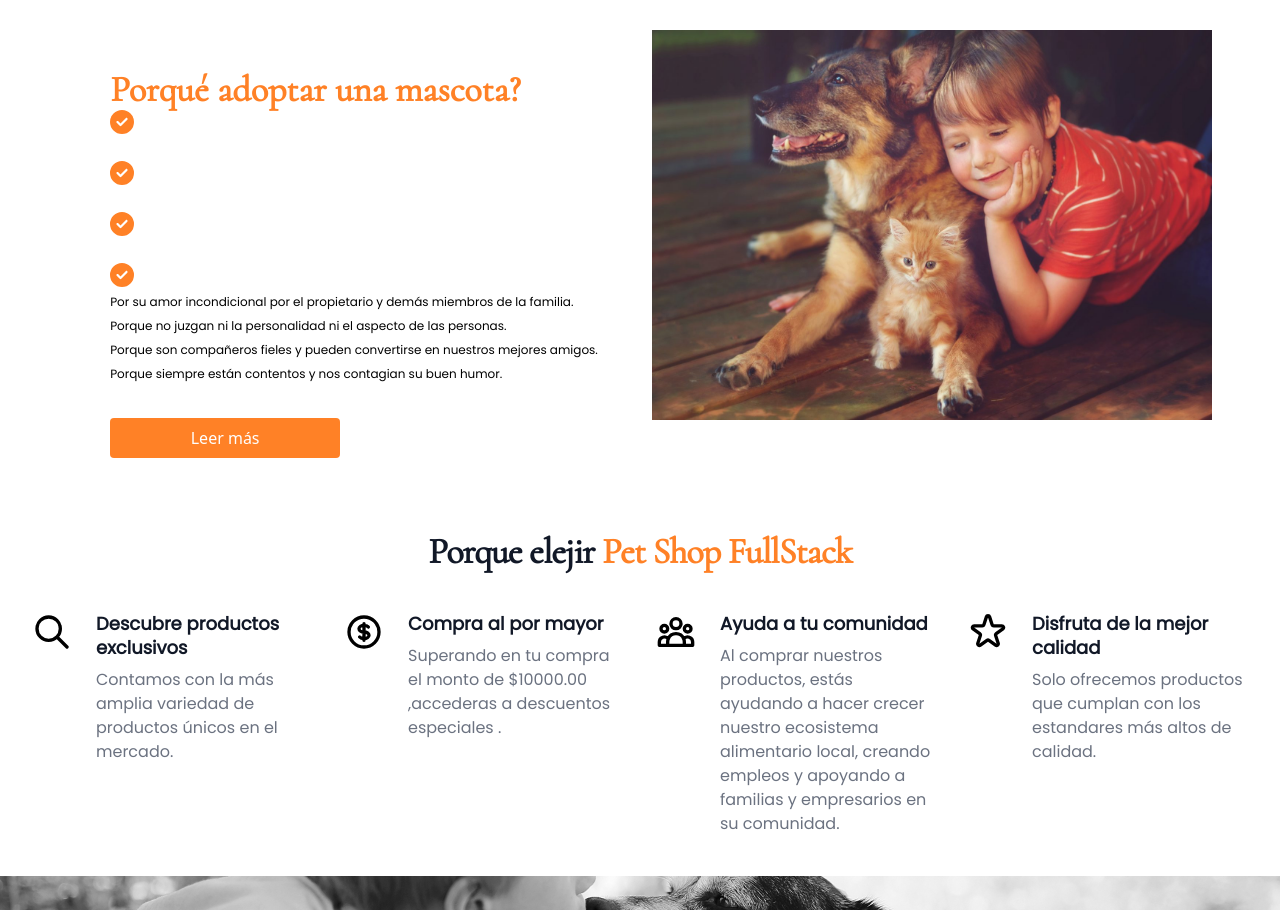
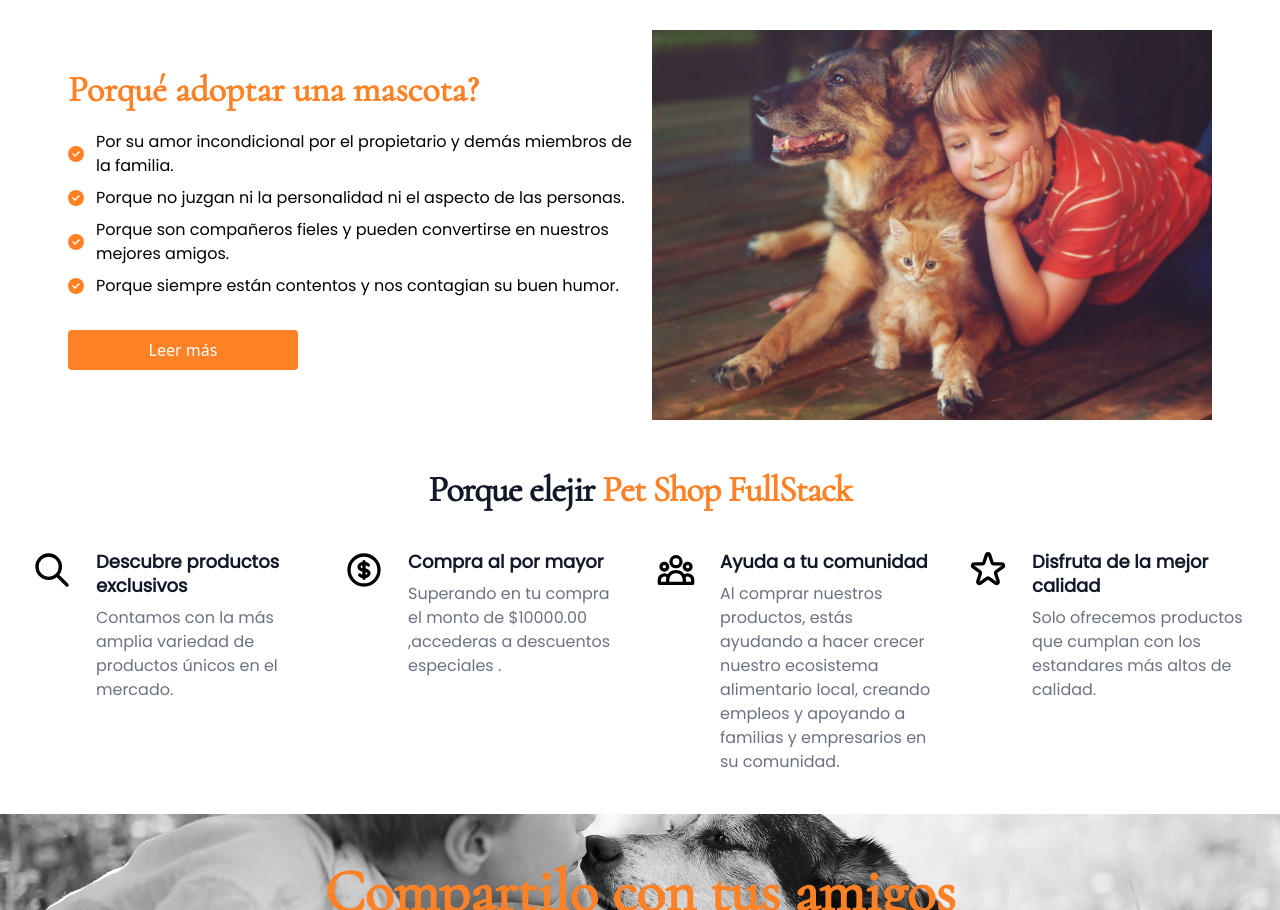
Before and after one commit to jdoors/WebProyect, a React (Create React App) app: page / in a window 1280 px wide. Shown: the part 1662-2572 px from the top of the page. Built offline with nearby package versions, Linux system fonts and the light colour scheme; a web font is replaced by a local one.

Commit message:
componente terminado

```diff
--- a/src/components/Inicio/Adopta/adopta.js
+++ b/src/components/Inicio/Adopta/adopta.js
@@ -10,25 +10,28 @@ const adoptar = () => {
       <div className='mt-10 md:ml-3'>
         <h1 className='font-cormorant font-bold text-4xl text-[#FF8126]'> Porqué adoptar una mascota?</h1>
 
-          <div className="text-[#FF8126] flex-col space-y-6">
-            <div><FontAwesomeIcon icon={faCheckCircle} className="mr-2 text-2xl md:text-2xl" /></div>
-            <div><FontAwesomeIcon icon={faCheckCircle} className="mr-2 text-2xl md:text-2xl" /></div>
-            <div><FontAwesomeIcon icon={faCheckCircle} className="mr-2 text-2xl md:text-2xl" /></div>
-            <div><FontAwesomeIcon icon={faCheckCircle} className="mr-2 text-2xl md:text-2xl" /></div>
+        <div className= 'flex mt-3'>
+          <div className="text-[#FF8126] flex flex-col space-y-2">
+            <div className='flex items-center mt-2'><FontAwesomeIcon icon={faCheckCircle} className="mr-1 text-1xl md:text-1xl"/>
+              <p className='text-[#000] ml-2 not-italic font-medium font-poppins'>Por su amor incondicional por el propietario y demás miembros de la familia.</p>
+            </div>
+            <div className='flex items-center mt-2'><FontAwesomeIcon icon={faCheckCircle} className="mr-1 text-1xl md:text-1xl"/>
+              <p className='text-[#000] ml-2 not-italic font-medium font-poppins'>Porque no juzgan ni la personalidad ni el aspecto de las personas.</p>
+            </div>
+            <div className='flex items-center mt-2'><FontAwesomeIcon icon={faCheckCircle} className="mr-1 text-1xl md:text-1xl" />
+              <p className='text-[#000] ml-2 not-italic font-medium font-poppins'>Porque son compañeros fieles y pueden convertirse en nuestros mejores amigos.</p>
+            </div>
+            <div className='flex items-center mt-2'><FontAwesomeIcon icon={faCheckCircle} className="mr-1 text-1xl md:text-1xl" />
+            <p className='text-[#000] ml-2 not-italic font-medium font-poppins'>Porque siempre están contentos y nos contagian su buen humor.</p>
+            </div>
           </div>
+        </div>
 
-        <p className='text-xs not-italic font-medium leading-6 bottom-3 first-letter:w-6 absolut last:m-4 font-poppins' >
-                Por su amor incondicional por el propietario y demás miembros de la familia.<br/>
-                Porque no juzgan ni la personalidad ni el aspecto de las personas.<br/>
-                Porque son compañeros fieles y pueden convertirse en nuestros mejores amigos.<br/>
-                Porque siempre están contentos y nos contagian su buen humor.<br/>
-        </p>
-        <button className='bg-[#FF8126] text-white rounded w-[230px] h-10 mt-4 md:mt-8 mb-6'>Leer más</button>
+      <button className='bg-[#FF8126] text-white rounded w-[230px] h-10 mt-4 md:mt-8 mb-6'>Leer más</button>
       </div >
       <div >
-        <img className='w-[500px] h-[350px] opacity-100 md:w-[560px] md:h-[390px]' src={adopta} alt='Adopta una mascota' />
-        </div>
-
+        <img className='w-[500px] h-[350px] opacity-100 md:w-[560px] md:h-[390px]' src={adopta} alt='Adopta una mascota'/>
+      </div>
     </div>
   )
 }
```
